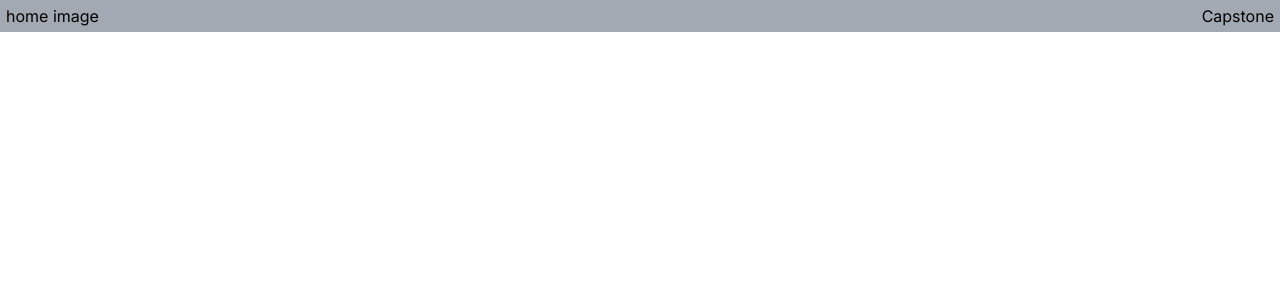
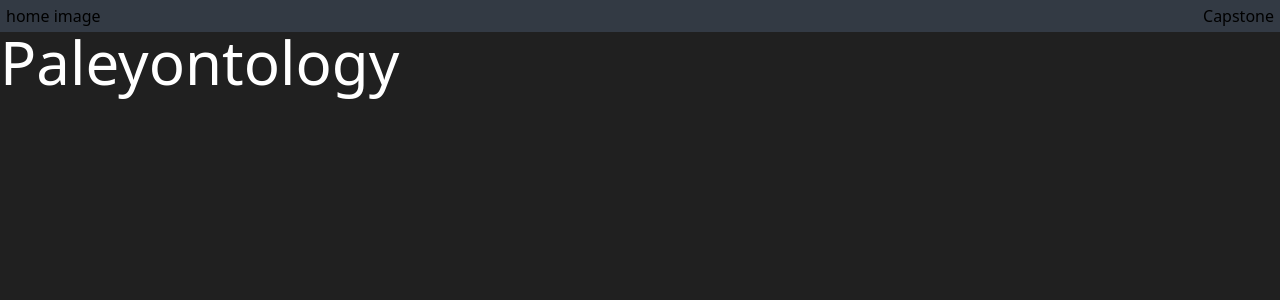
Before and after one commit to CrolineCrois/peleywebstie, a Next.js app: page / in a window 1280 px wide. Shown: the top 300 px of the page. Built offline with nearby package versions, Linux system fonts and the light colour scheme.

Commit message:
added background and title

```diff
--- a/app/globals.css
+++ b/app/globals.css
@@ -1,6 +1,8 @@
 @tailwind base;
 @tailwind components;
 @tailwind utilities;
+@import url('https://fonts.googleapis.com/css2?family=Montserrat:wght@500&display=swap');
+
 
 :root {
 }
--- a/app/page.tsx
+++ b/app/page.tsx
@@ -5,6 +5,12 @@ export default function Home() {
   return (
     <main>
       <NavBar/>
+      <body className="bg-[#202020] w-full h-full">
+        <h1 className="flex w-full text-white text-6xl font-montserrat">
+          Paleyontology
+        </h1>
+      </body>
     </main>
-  )
-}
+
+  );
+};
```
